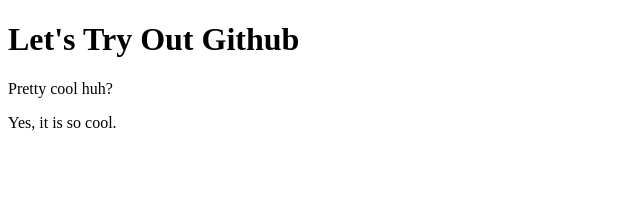
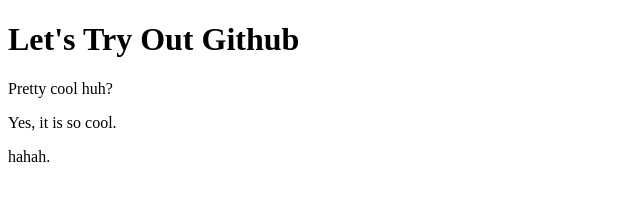
Before and after one commit to bbGithub2020/example1, a plain HTML site: page index.html in a window 1280 px wide. Shown: the full height of the page, 0-640 px from the left. Drawn offline with Linux system fonts and the light colour scheme.

Commit message:
added third

```diff
--- a/index.html
+++ b/index.html
@@ -9,6 +9,8 @@
 		<h1>Let's Try Out Github</h1>
 		<p>Pretty cool huh?</p>
 		<p>Yes, it is so cool.</p>
+		<p> hahah.</p>
+
 
 	</body>
 </html>
```
